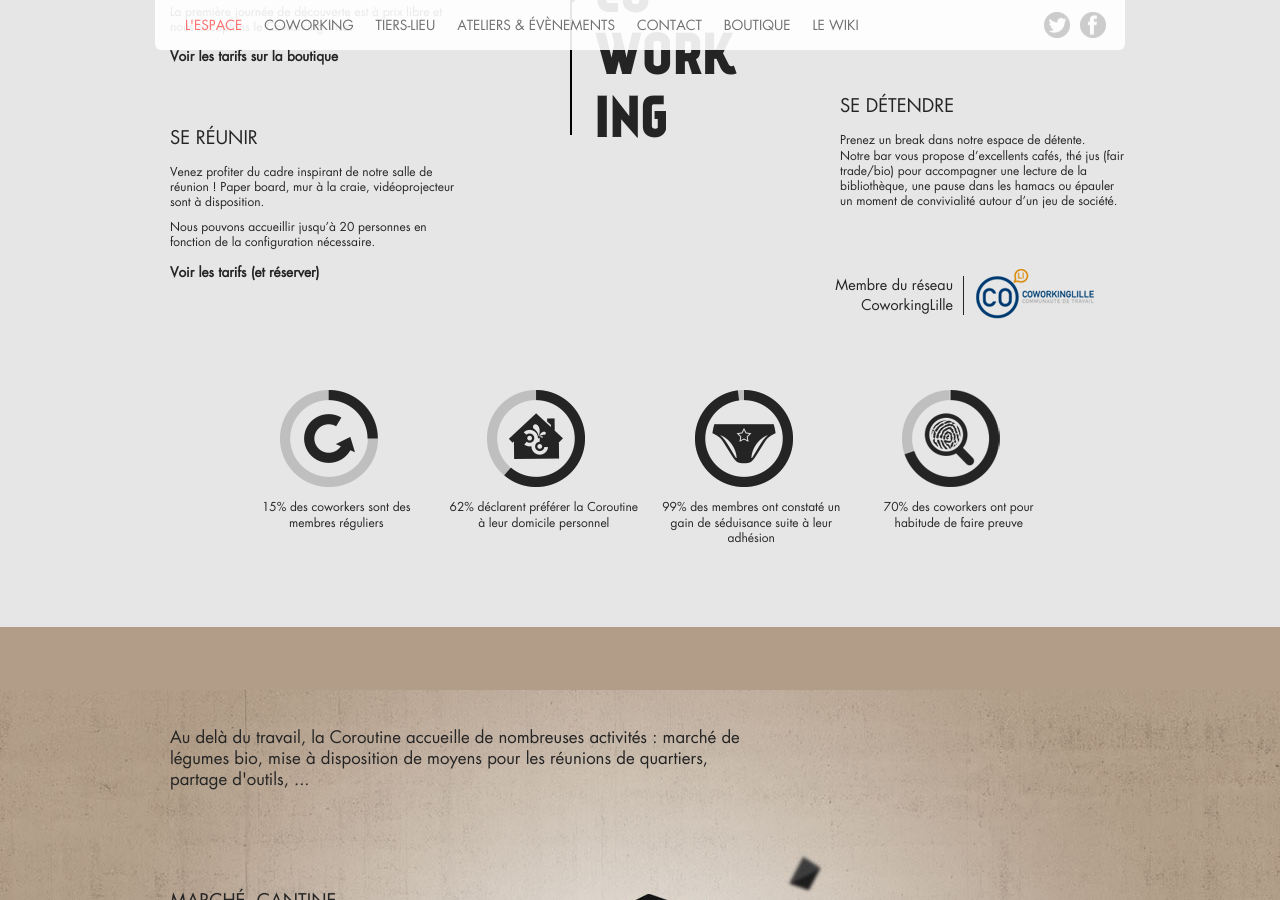
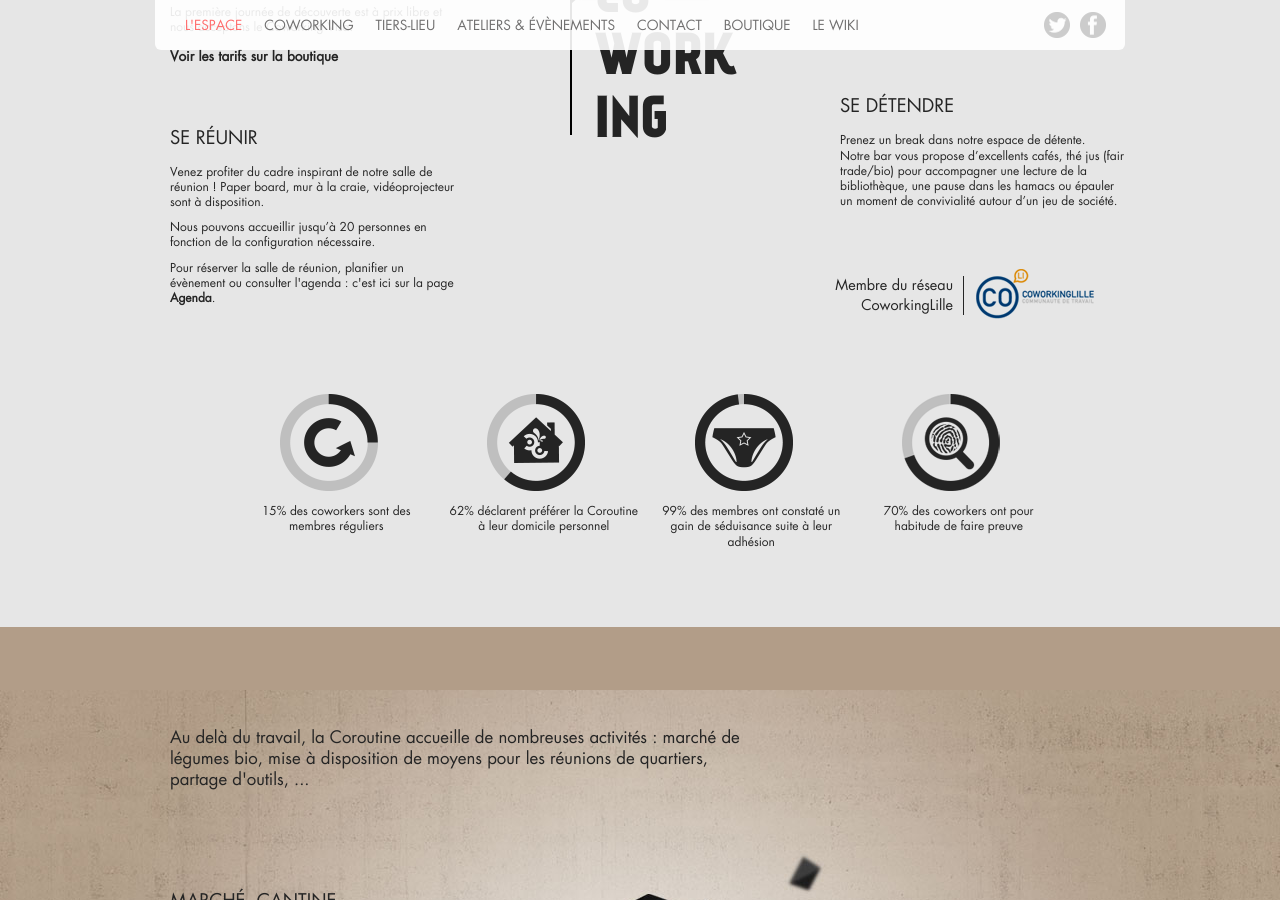
Before and after one commit to la-coroutine/la-coroutine.github.io, a Jekyll site: the page built from index.html, in a window 1280 px wide and 900 px high, scrolled down 2244 px. Built offline with Jekyll 4.4.1, drawn with Linux system fonts in a browser that asks for light colours.

Commit message:
Lien vers agenda Google Calendar / La page cible est prête pour l'agenda ;)

```diff
--- a/agenda.html
+++ b/agenda.html
@@ -22,6 +22,7 @@
                 </div>
                 <div class="col-right">
                     <iframe src="https://www.google.com/calendar/embed?src=orrlh9pcm3gqenm9nvq9cqh9ps%40group.calendar.google.com&ctz=Europe/Paris" style="border: 0" width="600" height="600" frameborder="0" scrolling="no"></iframe>
+L'agenda sur <a title="Agenda de la Coroutine" href="https://www.google.com/calendar/embed?src=orrlh9pcm3gqenm9nvq9cqh9ps@group.calendar.google.com&ctz=Europe/Paris&gsessionid=VLc09bnHQYFJcLUIBhu0jQ">Google Calendar</a>
                 </div>
             </div>
         </section>
--- a/index.html
+++ b/index.html
@@ -102,7 +102,7 @@
                         <p>
                             Pour l'espace de coworking, de 9H à 19H+ les jours ouvrés. Pour les autres moments, c'est dépendant des événéments.
                         </p>
-                        <a title="La page cible n'étant pas prête, vous êtes invités à revenir plus tard :)" href="https://www.google.com/calendar/embed?src=orrlh9pcm3gqenm9nvq9cqh9ps@group.calendar.google.com&ctz=Europe/Paris&gsessionid=VLc09bnHQYFJcLUIBhu0jQ">Consulter l'agenda</a>
+			<a title="Agenda de la Coroutine" href="agenda.html">Consulter l'agenda</a>.
                     </div>
                     <div class="block">
                         <h1>Où ça se trouve ?</h1>
@@ -139,7 +139,7 @@
                         <h1>Se réunir</h1>
                         <p>Venez profiter du cadre inspirant de notre salle de réunion ! Paper board, mur à la craie, vidéoprojecteur sont à disposition.<br />
                         <p>Nous pouvons accueillir jusqu’à 20 personnes en fonction de la configuration nécessaire.</p>
-                        <a target="_blank" title="Tarifs" href="http://boutique.lacoroutine.org/shop/category/salle-de-reunion-3">Voir les tarifs (et réserver)</a>
+			<p>Pour réserver la salle de réunion, planifier un évènement ou consulter l'agenda : c'est ici sur la page <a title="Agenda de la Coroutine" href="agenda.html">Agenda</a>.</p>
                     </div>
                 </div>
                 <div class="col-right">
```
